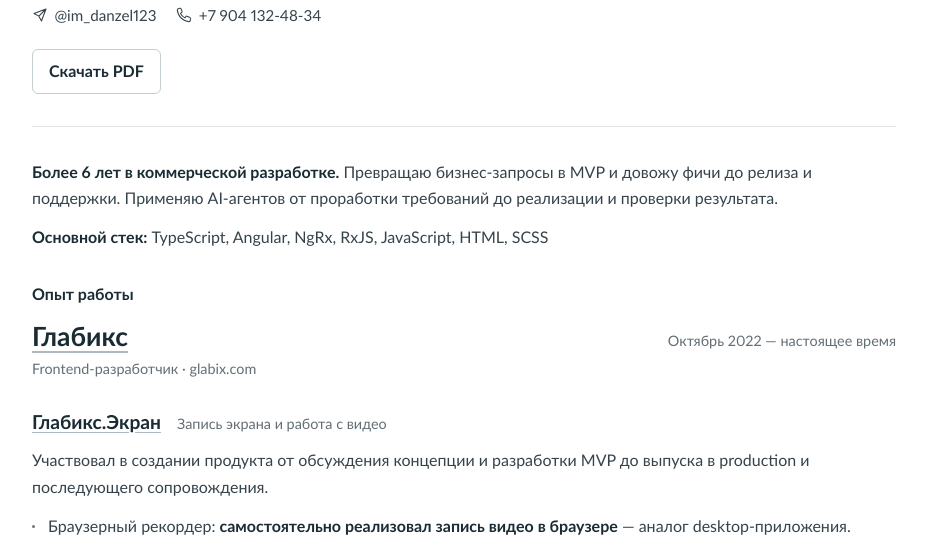
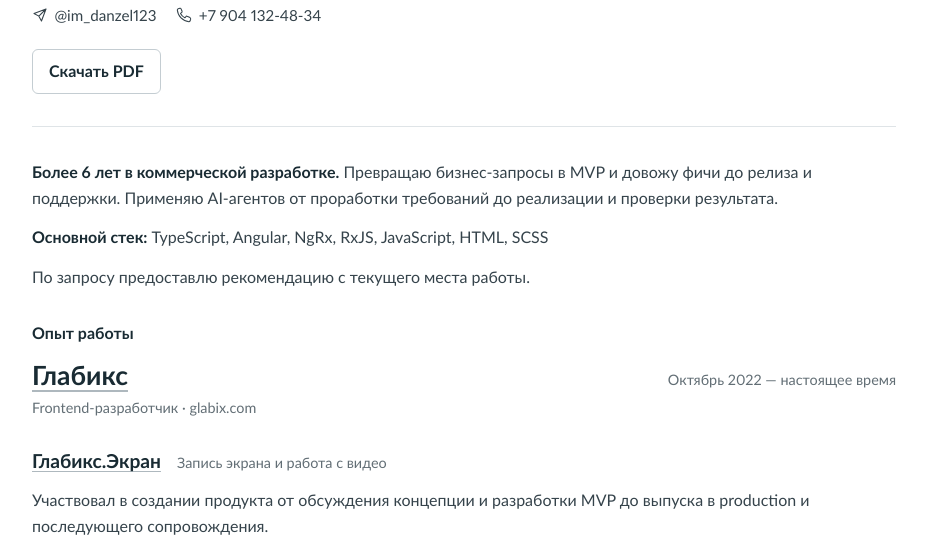
Before and after one commit to danzel123/resume, a plain HTML site: page index.html in a window 1280 px wide. Shown: the part 225-772 px from the top of the page, without its empty margins (176-1103 px from the left). Drawn offline with Linux system fonts and the light colour scheme.

Commit message:
Add recommendation availability to resume

```diff
--- a/index.html
+++ b/index.html
@@ -94,6 +94,7 @@
     <div class="summary">
       <p><strong>Более 6 лет в коммерческой разработке.</strong> Превращаю бизнес-запросы в MVP и довожу фичи до релиза и поддержки. Применяю AI-агентов от проработки требований до реализации и проверки результата.</p>
       <p><strong>Основной стек:</strong> TypeScript, Angular, NgRx, RxJS, JavaScript, HTML, SCSS</p>
+      <p>По запросу предоставлю рекомендацию с текущего места работы.</p>
     </div>
     <div class="section-label">Опыт работы</div>
     <div class="job-heading"><h2><a href="https://glabix.com/" target="_blank" rel="noopener noreferrer">Глабикс</a></h2><span class="date">Октябрь 2022 — настоящее время</span></div>
```
